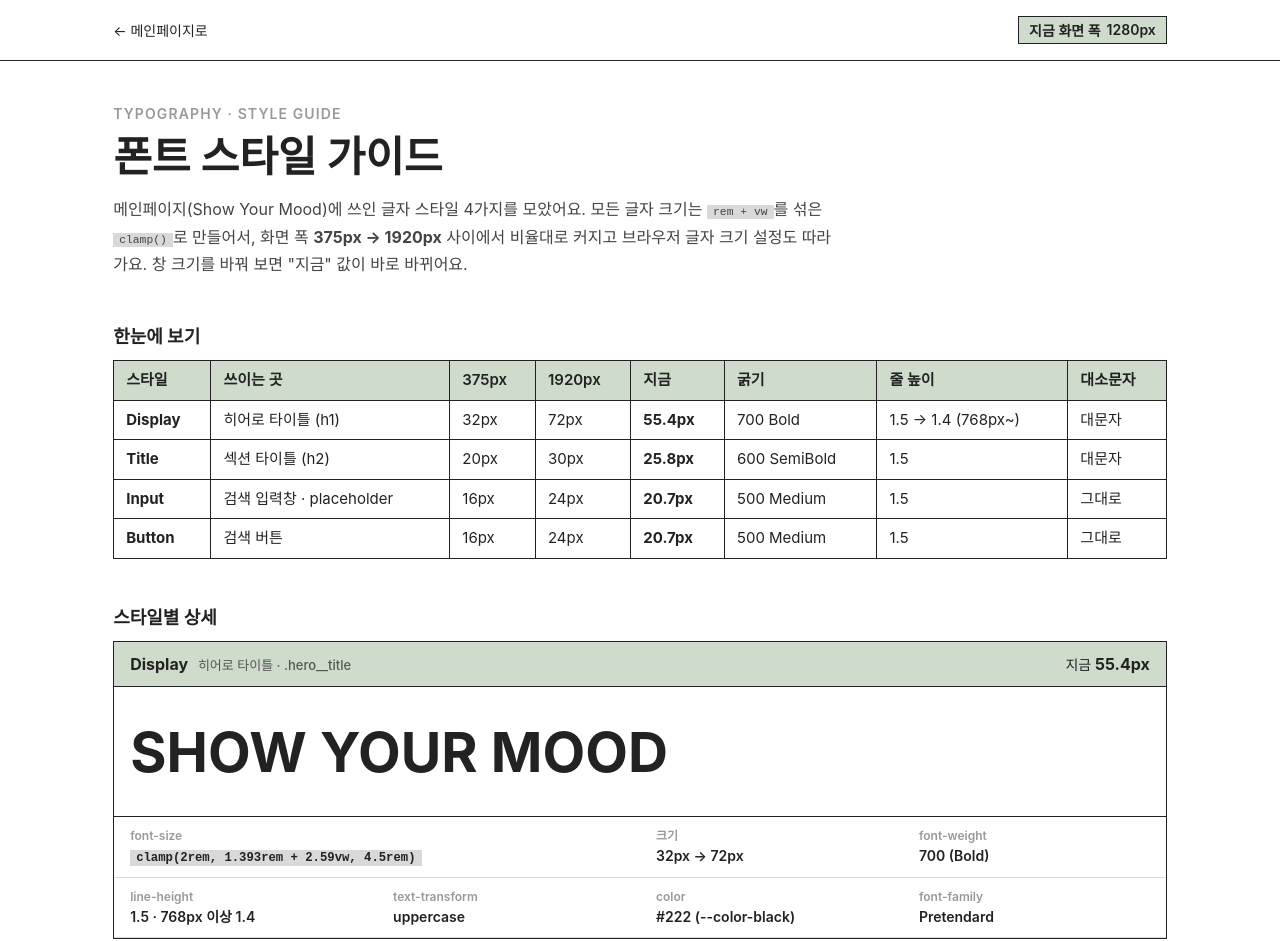
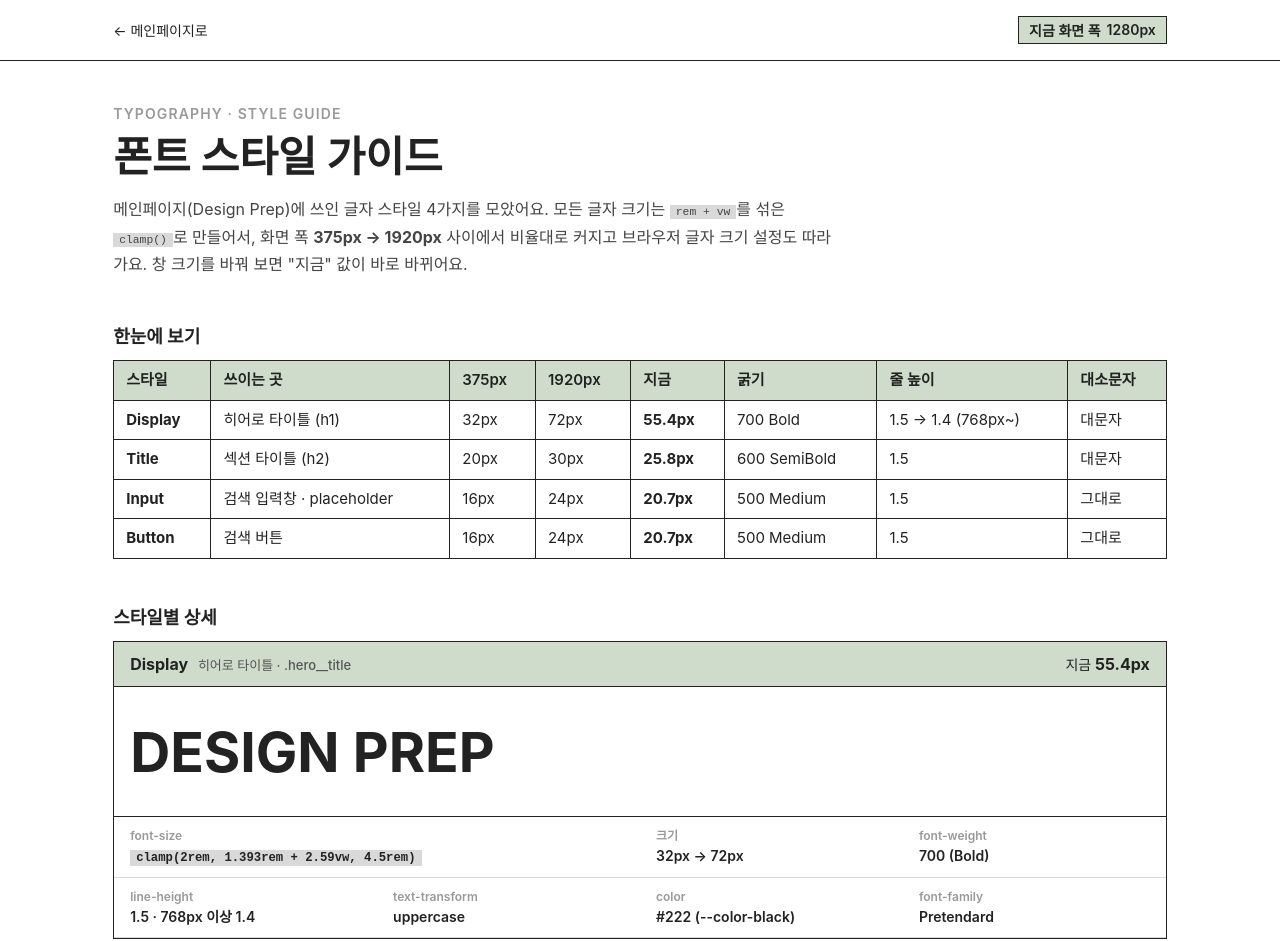
Before and after one commit to kgonie/class-examples, a plain HTML site: page style-guide/index.html in a window 1280 px wide. Shown: the top 941 px of the page. Drawn offline with Linux system fonts and the light colour scheme; a web font is replaced by a local one.

Commit message:
Style guide.html
style guide 용어 수정

```diff
--- a/style-guide/index.html
+++ b/style-guide/index.html
@@ -3,7 +3,7 @@
 <head>
   <meta charset="UTF-8">
   <meta name="viewport" content="width=device-width, initial-scale=1.0">
-  <title>폰트 스타일 가이드 - Show Your Mood</title>
+  <title>폰트 스타일 가이드 - Design Prep</title>
   <link rel="stylesheet" href="https://cdn.jsdelivr.net/gh/orioncactus/pretendard@v1.3.9/dist/web/static/pretendard.min.css">
   <!-- 메인페이지 CSS를 그대로 불러와요: 아래 견본은 메인페이지와 같은 클래스를 써서, 메인 폰트를 바꾸면 여기도 같이 바뀌어요 -->
   <link rel="stylesheet" href="../css/style.css">
@@ -92,7 +92,7 @@
       <p class="sg-eyebrow">TYPOGRAPHY · STYLE GUIDE</p>
       <h1 class="sg-h1">폰트 스타일 가이드</h1>
       <p class="sg-desc">
-        메인페이지(Show Your Mood)에 쓰인 글자 스타일 4가지를 모았어요.
+        메인페이지(Design Prep)에 쓰인 글자 스타일 4가지를 모았어요.
         모든 글자 크기는 <code>rem + vw</code>를 섞은 <code>clamp()</code>로 만들어서,
         화면 폭 <b>375px → 1920px</b> 사이에서 비율대로 커지고 브라우저 글자 크기 설정도 따라가요.
         창 크기를 바꿔 보면 "지금" 값이 바로 바뀌어요.
@@ -176,7 +176,7 @@
               <p class="sg-card__live">지금 <b data-now="spec-display">-</b></p>
             </div>
             <div class="sg-specimen">
-              <p class="hero__title" id="spec-display">Show Your Mood</p>
+              <p class="hero__title" id="spec-display">Design Prep</p>
             </div>
             <dl class="sg-spec">
               <div class="sg-wide"><dt>font-size</dt><dd><code>clamp(2rem, 1.393rem + 2.59vw, 4.5rem)</code></dd></div>
```
